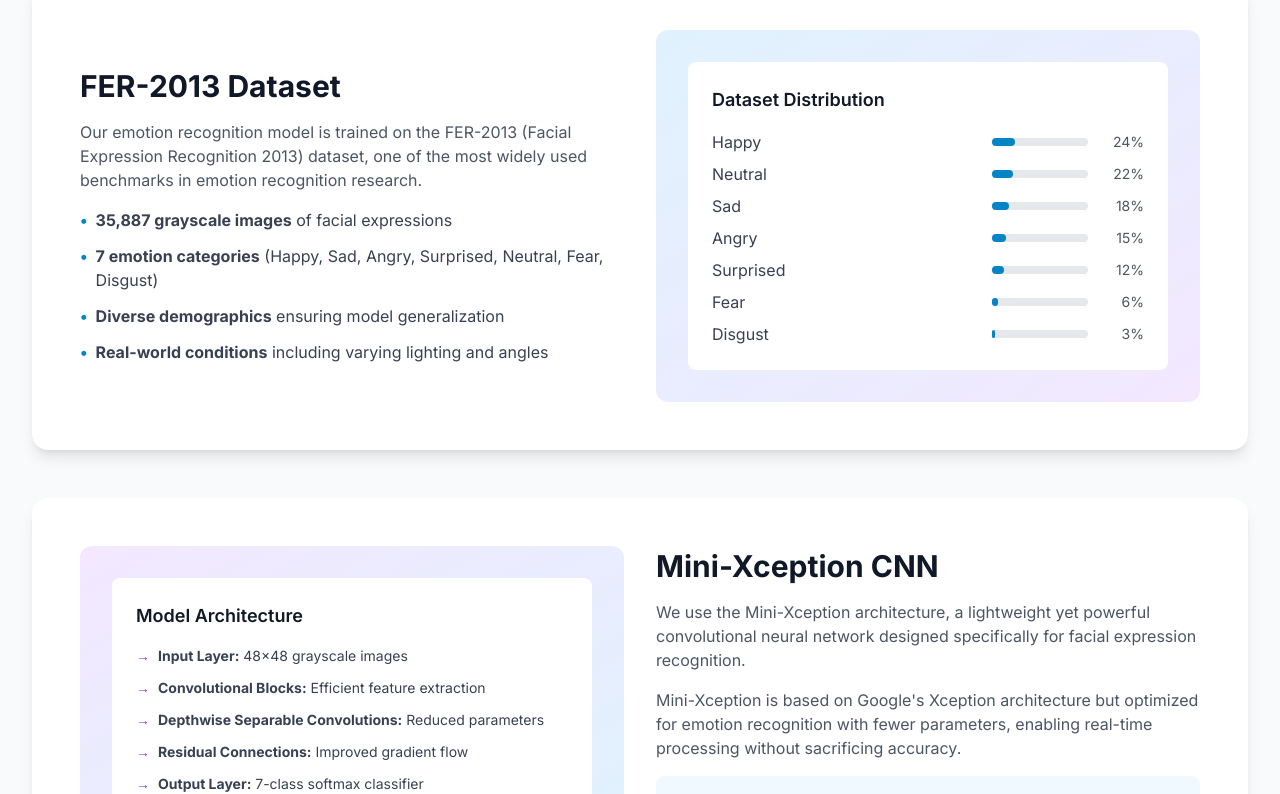
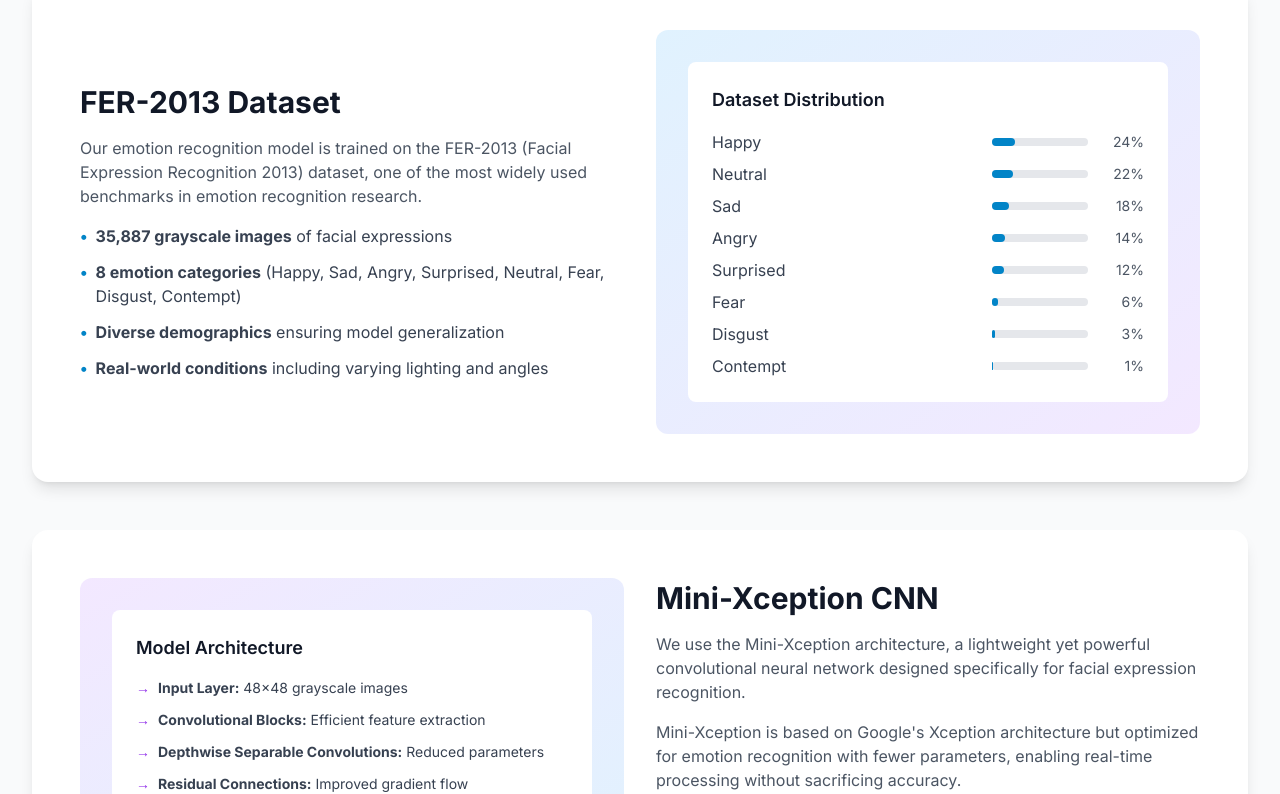
Before and after one commit to AuraTwin/AuraTwin-web, a Next.js app: page /science in a window 1280 px wide. Shown: the part 1460-2254 px from the top of the page. Built offline with nearby package versions, Linux system fonts and the light colour scheme; no server answers.

Commit message:
Add "Contempt" as the 8th emotion

```diff
--- a/src/app/dashboard/page.tsx
+++ b/src/app/dashboard/page.tsx
@@ -36,6 +36,7 @@ const EMOTION_COLORS: Record<string, string> = {
   Neutral: '#94a3b8',
   Fear: '#8b5cf6',
   Disgust: '#14b8a6',
+  Contempt: '#800080',
 };
 
 const EMOTION_SCORE: Record<string, number> = {
@@ -45,6 +46,7 @@ const EMOTION_SCORE: Record<string, number> = {
   Sad: 30,
   Fear: 25,
   Angry: 20,
+  Contempt: 20,
   Disgust: 15,
 };
 
--- a/src/app/product/page.tsx
+++ b/src/app/product/page.tsx
@@ -54,7 +54,7 @@ export default function ProductPage() {
             </div>
             <div className="bg-gradient-to-br from-primary-100 to-accent-100 dark:from-gray-700 dark:to-gray-700 p-8 rounded-2xl" data-reveal data-reveal-delay="150">
               <div className="bg-white dark:bg-gray-800 p-6 rounded-xl shadow-lg">
-                <h3 className="text-lg font-semibold text-gray-900 dark:text-white mb-4">7 Emotion Categories</h3>
+                <h3 className="text-lg font-semibold text-gray-900 dark:text-white mb-4">8 Emotion Categories</h3>
                 <div className="grid grid-cols-2 gap-4">
                   {[
                     { emoji: '😊', label: 'Happy' },
@@ -64,6 +64,7 @@ export default function ProductPage() {
                     { emoji: '😐', label: 'Neutral' },
                     { emoji: '😨', label: 'Fear' },
                     { emoji: '🤢', label: 'Disgust' },
+                    { emoji: '😒', label: 'Contempt' },
                   ].map((emotion) => (
                     <div key={emotion.label} className="text-center p-3 bg-gray-50 dark:bg-gray-700 rounded-lg">
                       <div className="text-3xl mb-1">{emotion.emoji}</div>
--- a/src/app/science/page.tsx
+++ b/src/app/science/page.tsx
@@ -83,7 +83,7 @@ export default function SciencePage() {
                   <ul className="space-y-3">
                     {[
                       <><strong>35,887 grayscale images</strong> of facial expressions</>,
-                      <><strong>7 emotion categories</strong> (Happy, Sad, Angry, Surprised, Neutral, Fear, Disgust)</>,
+                      <><strong>8 emotion categories</strong> (Happy, Sad, Angry, Surprised, Neutral, Fear, Disgust, Contempt)</>,
                       <><strong>Diverse demographics</strong> ensuring model generalization</>,
                       <><strong>Real-world conditions</strong> including varying lighting and angles</>,
                     ].map((item, i) => (
@@ -102,10 +102,11 @@ export default function SciencePage() {
                         { emotion: 'Happy', percentage: '24%', width: 24 },
                         { emotion: 'Neutral', percentage: '22%', width: 22 },
                         { emotion: 'Sad', percentage: '18%', width: 18 },
-                        { emotion: 'Angry', percentage: '15%', width: 15 },
+                        { emotion: 'Angry', percentage: '14%', width: 14 },
                         { emotion: 'Surprised', percentage: '12%', width: 12 },
                         { emotion: 'Fear', percentage: '6%', width: 6 },
                         { emotion: 'Disgust', percentage: '3%', width: 3 },
+                        { emotion: 'Contempt', percentage: '1%', width: 1 },
                       ].map((item) => (
                         <div key={item.emotion} className="flex justify-between items-center">
                           <span className="text-gray-700 dark:text-gray-300">{item.emotion}</span>
@@ -135,7 +136,7 @@ export default function SciencePage() {
                         ['Convolutional Blocks:', 'Efficient feature extraction'],
                         ['Depthwise Separable Convolutions:', 'Reduced parameters'],
                         ['Residual Connections:', 'Improved gradient flow'],
-                        ['Output Layer:', '7-class softmax classifier'],
+                        ['Output Layer:', '8-class softmax classifier'],
                       ].map(([label, desc]) => (
                         <li key={label} className="flex items-start">
                           <span className="text-accent-600 mr-2">→</span>
```
